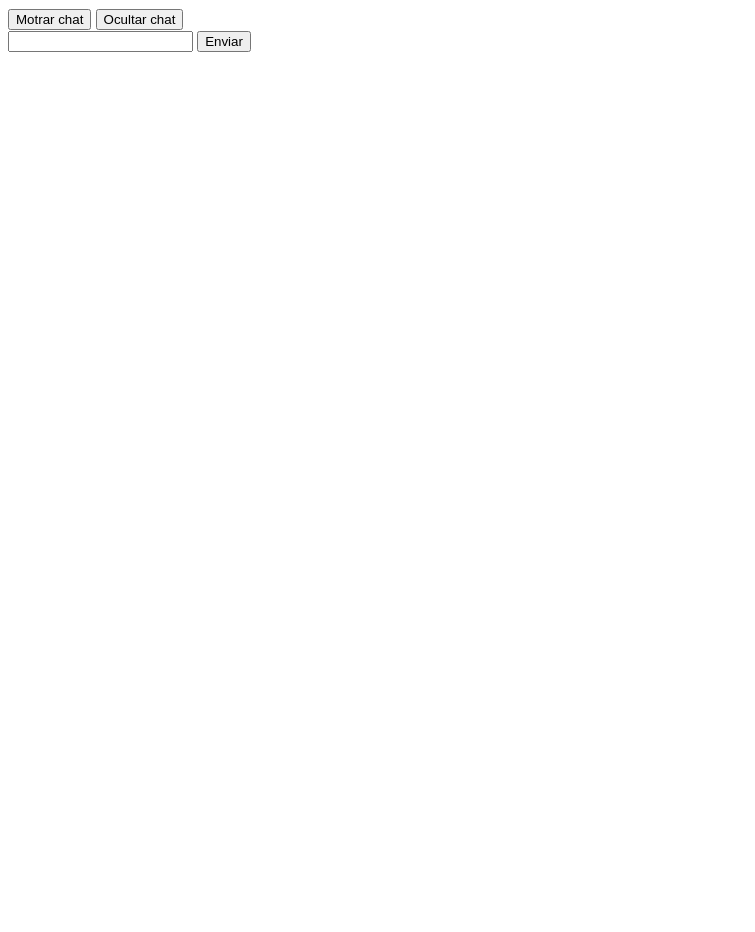
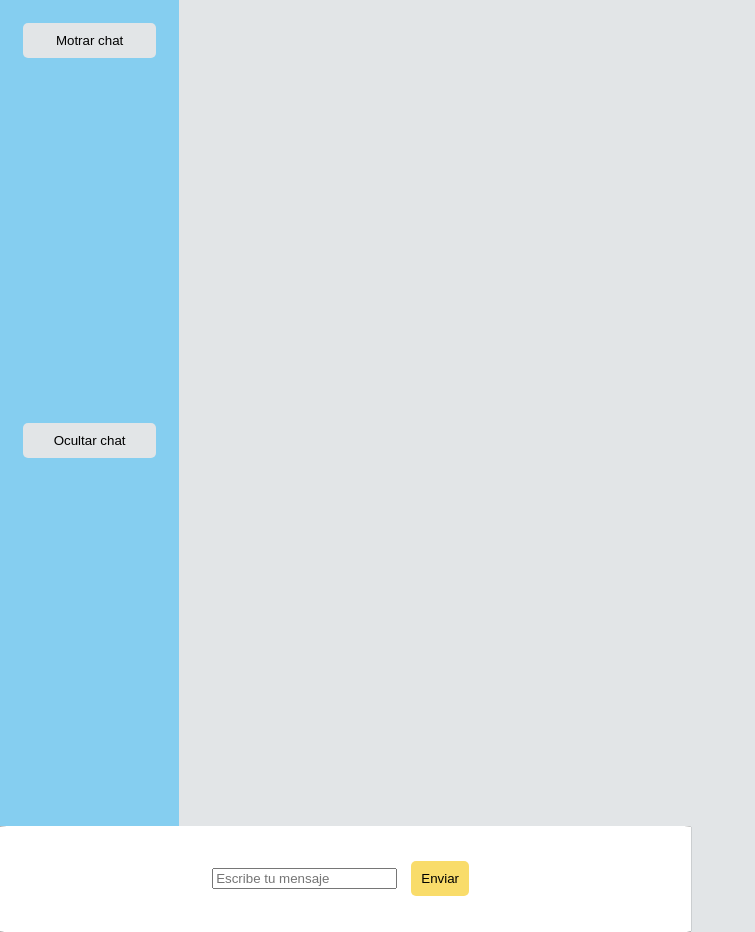
Before and after one commit to Dmarmun/HLC_T4_PE2, a plain HTML site: page index.html in a window 1280 px wide. Both pictures are taken after a click on the button "Motrar chat". Shown: the whole page, without its empty margins (0-755 px from the left). Before the commit the page ends 800 px from the top, so only its background shows below. Drawn offline with nearby package versions, Linux system fonts and the light colour scheme.

Commit message:
HTML hecho y js hecho

```diff
--- a/index.css
+++ b/index.css
@@ -1,5 +1,7 @@
 body {
     font-family: "Nunito", sans-serif;
+    margin: 0;
+    background-color: #E2E5E7;
 }
 
 .colors {
@@ -10,3 +12,66 @@ body {
     color: #F9DC6A;
     color: #F8F8FF;
 }
+
+.menu {
+    width: 12%;
+    margin: 0%;
+    padding: 1%;
+    display: grid;
+    text-align: left;
+    background-color: #85CEF0;
+    padding: 1;
+    align-self: flex-start;
+    min-height: 100vh;
+}
+
+.btn1 {
+    background-color:  #E2E5E7;
+    border: 0;
+    padding: 10px;
+    margin: 10px;
+    border-radius: 5px;
+    color: black;
+    height: fit-content;
+}
+
+.oculto {
+    display: none;
+}
+
+.cuadro {
+    display: grid;
+    height: 40%;
+    width: 50%;
+    background-color: white;
+    align-self: flex-end;
+    background-color: white;
+    padding: 2%;
+    box-shadow:  0 0px 0px 0.1px;
+    text-align: left;
+    border-radius: 1%;
+    justify-content: center;
+}
+
+.btn2 {
+    background-color: #F9DC6A;
+    border: 0;
+    padding: 10px;
+    margin: 10px;
+    border-radius: 5px;
+    color: black;
+}
+
+.bot {
+    background-color: #E0F8FC;
+    align-self: flex-end;
+    justify-items: right;
+
+}
+
+.user {
+    background-color: #EAFFD2;
+    align-self: flex-start;
+    justify-items: left;
+
+}
--- a/index.html
+++ b/index.html
@@ -11,15 +11,15 @@
 </head>
 <body>
     <div class="menu">
-        <button onclick="mostrar(btn=1)" class="btn1">Motrar chat</button>
-        <button onclick="mostrar(btn=0)" class="btn1">Ocultar chat</button>
+        <button onclick="mostrar()" class="btn1">Motrar chat</button>
+        <button onclick="ocultar()" class="btn1">Ocultar chat</button>
     </div>
-    <div class="chat">
-        <div class="mensaje">
-            <input  type="text" id="texto" name="texto" required>
-            <button onclick="setTimeout(() => {
-                bot()
-            }, 500)" class="btn2">Enviar</button>
+    <div id="cuadro" class="cuadro">
+        <div id="chat" class="chat">
+        </div>
+        <div id="mensaje" class="mensaje">
+            <input  type="text" id="usuario" name="usuario" required placeholder="Escribe tu mensaje">
+            <button  id="btn2" class="btn2" onclick="bot()">Enviar</button>
         </div>
     </div>
 
--- a/index.js
+++ b/index.js
@@ -15,33 +15,40 @@ function getRandomBotMessage () {
     return messages[Math.floor(Math.random() * messages.length)];
 }
 
-document.getElementById("texto").addEventListener("keydown", function Enter(event) {
+document.getElementById("usuario").addEventListener("keydown", function Enter(event) {
     if (event.key==="Enter") {
     event.preventDefault();
-    setTimeout(() => {
         bot()
-    }, 500)
     }
 });
 
-function mostrar(btn) {
-    const chat=document.getElementById("chat");
-    if (btn==1) {
-        chat.className=visible;
-    }
-    else {if (btn==0){
-        chat.className=oculto;
-    }}
+function mostrar() {
+    document.getElementById("cuadro").classList.remove("oculto");
+    document.getElementById("chat").classList.remove("oculto");
+    document.getElementById("mensaje").classList.remove("oculto");
+    document.getElementById("usuario").classList.remove("oculto");
+    document.getElementById("btn2").classList.remove("oculto");
+}
+
+function ocultar() {
+    document.getElementById("cuadro").classList.add("oculto");
+    document.getElementById("chat").classList.add("oculto");
+    document.getElementById("mensaje").classList.add("oculto");
+    document.getElementById("usuario").classList.add("oculto");
+    document.getElementById("btn2").classList.add("oculto");
 }
 
 function bot() {
-    const usermensaje=document.getElementById("usuario");
-    const div = document.createElement('div');
-    // El contenido el div es igual a al valor del textarea (la nota)
-    div.textContent = textarea.value;
-    // Le aplico al div la clase noNota
-    div.classList.add('noNota');
-    // El id noNota (que es el idv vacio en el que se guardan las notas) inserta antes el div no notas, es decir, la nota que hemos escrito en el textarea
-    document.getElementById('noNota').insertBefore(div, document.getElementById('noNota').firstChild);
-    textarea.value = '';
+    const user=document.getElementById("usuario").value;
+    const botMensaje=document.createElement("div");
+    const userMensaje=document.createElement("div");
+    userMensaje.textContent=user
+    userMensaje.classList.add("user")
+    document.getElementById("chat").insertBefore(userMensaje, document.getElementsByClassName("bot").firstChild);
+    document.getElementById("usuario").value="";
+    botMensaje.textContent=getRandomBotMessage();
+    botMensaje.classList.add("bot")
+    setTimeout(() => {
+        document.getElementById("chat").insertBefore(botMensaje, document.getElementsByClassName("user").firstChild);
+    }, 500)
 }
```
